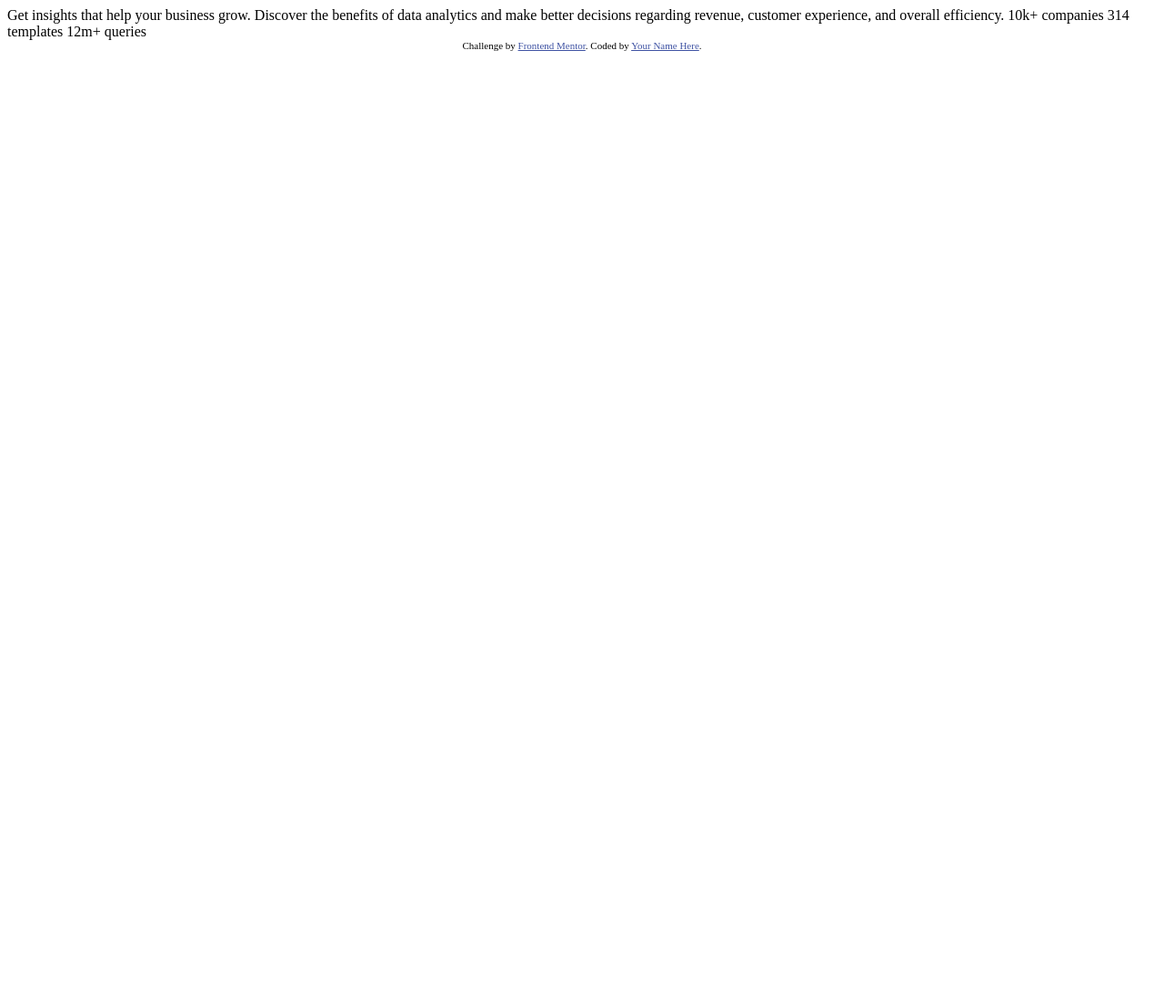
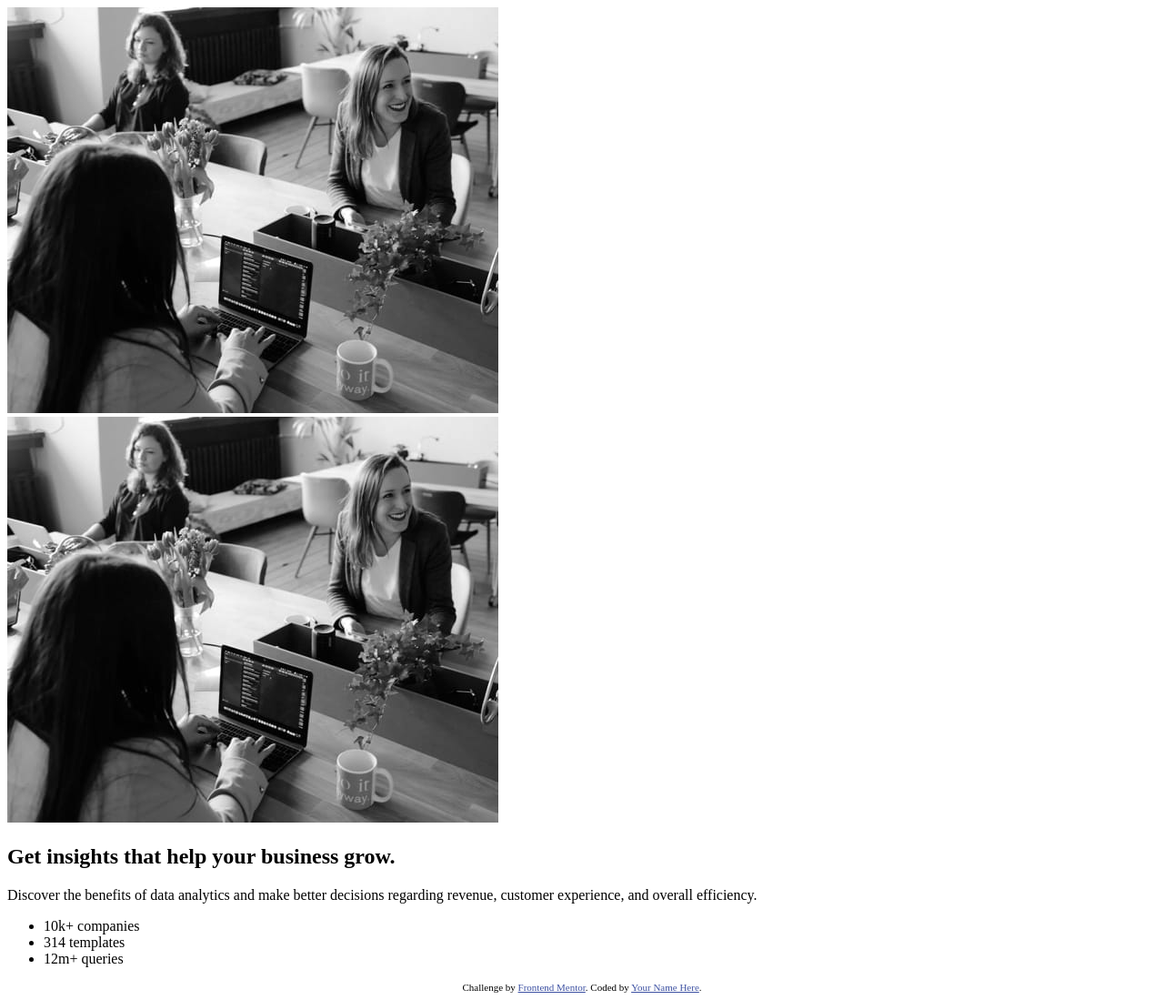
Before and after one commit to prabirshub/stats-preview-card-component-main, a plain HTML site: page index.html in a window 1280 px wide. Shown: the whole page at 91% size. Before the commit the page ends 800 px from the top, so only its background shows below. Drawn offline with Linux system fonts and the light colour scheme.

Commit message:
markup done

```diff
--- a/index.html
+++ b/index.html
@@ -26,18 +26,43 @@
     <style></style>
   </head>
   <body>
-    <div class="container">
-      Get insights that help your business grow. Discover the benefits of data
-      analytics and make better decisions regarding revenue, customer
-      experience, and overall efficiency. 10k+ companies 314 templates 12m+
-      queries
+    <main>
+      <div class="card">
+        <div class="card-image overlay">
+          <div class="desktop-image">
+            <img
+              src="images/image-header-desktop.jpg"
+              alt="Empoyees working on laptop in office"
+            />
           </div>
-
+          <div class="mobile-image">
+            <img
+              src="images/image-header-desktop.jpg"
+              alt="Empoyees working on laptop in office"
+            />
+          </div>
+        </div>
+        <div class="card-content">
+          <h2>Get insights that help your business grow.</h2>
+          <p>
+            Discover the benefits of data analytics and make better decisions
+            regarding revenue, customer experience, and overall efficiency.
+          </p>
+          <ul>
+            <li><span>10k+</span> companies</li>
+            <li><span>314</span> templates</li>
+            <li><span>12m+</span> queries</li>
+          </ul>
+        </div>
+      </div>
+    </main>
+    <footer>
       <div class="attribution">
         Challenge by
         <a href="https://www.frontendmentor.io?ref=challenge" target="_blank"
           >Frontend Mentor</a
         >. Coded by <a href="#">Your Name Here</a>.
       </div>
+    </footer>
   </body>
 </html>
```
Lines whose indentation alone changed are shown as unchanged.
